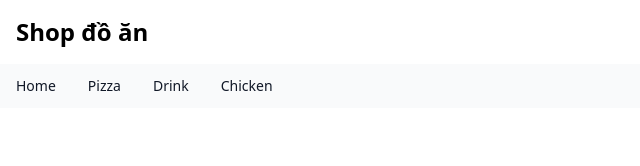
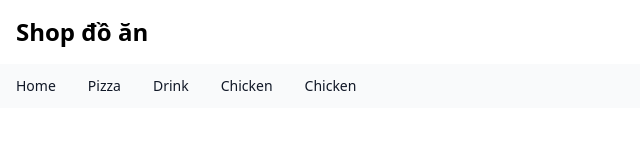
Before and after one commit to Tuananhzip/Demo_GitKraken, an Angular app in the folder DemoGitKraken/: page / in a window 1280 px wide. Shown: the top 166 px of the page, without its empty margins (0-640 px from the left). Built offline with nearby package versions, Linux system fonts and the light colour scheme.

Commit message:
update header 2

```diff
--- a/DemoGitKraken/src/app/header/header.component.html
+++ b/DemoGitKraken/src/app/header/header.component.html
@@ -35,6 +35,9 @@
                 <li>
                     <a routerLink="/chicken" class="text-gray-900 dark:text-white hover:underline">Chicken</a>
                 </li>
+                <li>
+                    <a routerLink="/chicken" class="text-gray-900 dark:text-white hover:underline">Chicken</a>
+                </li>
             </ul>
         </div>
     </div>
```
